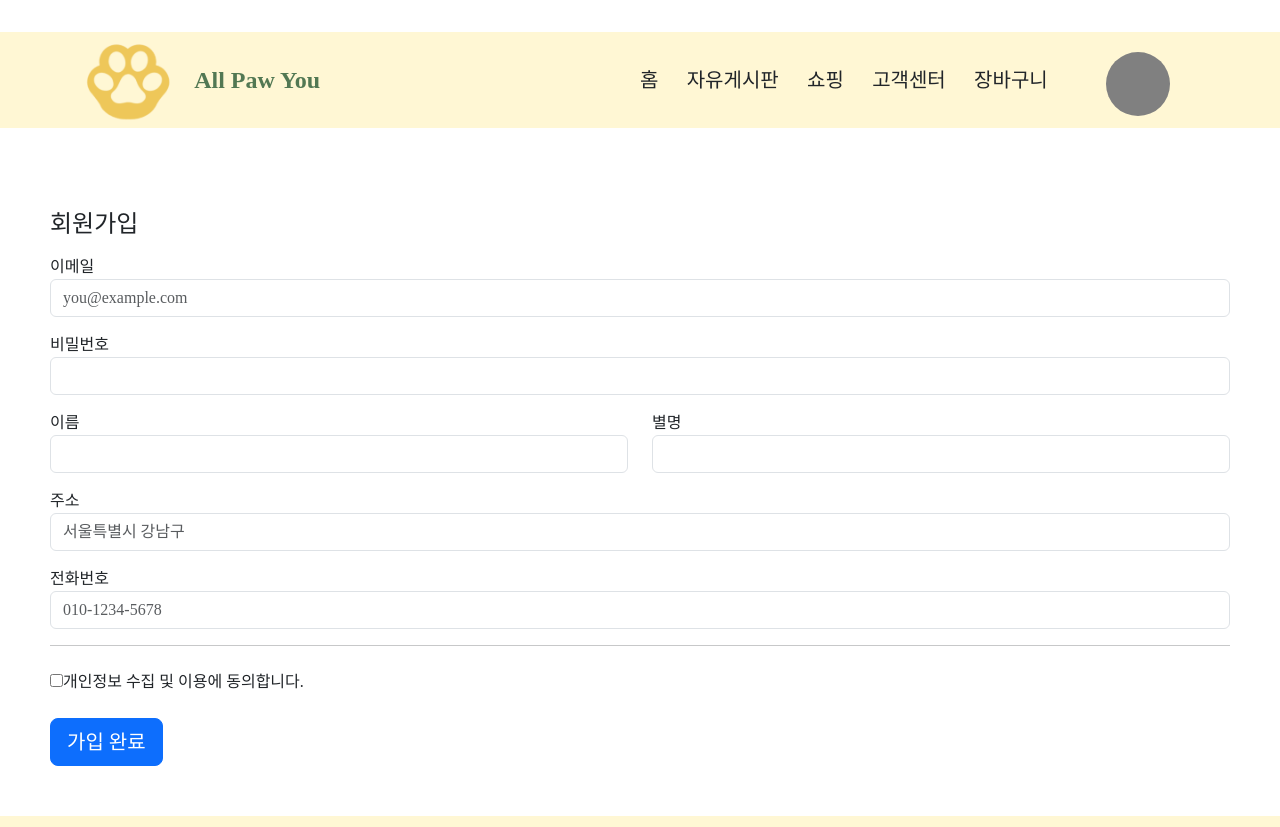
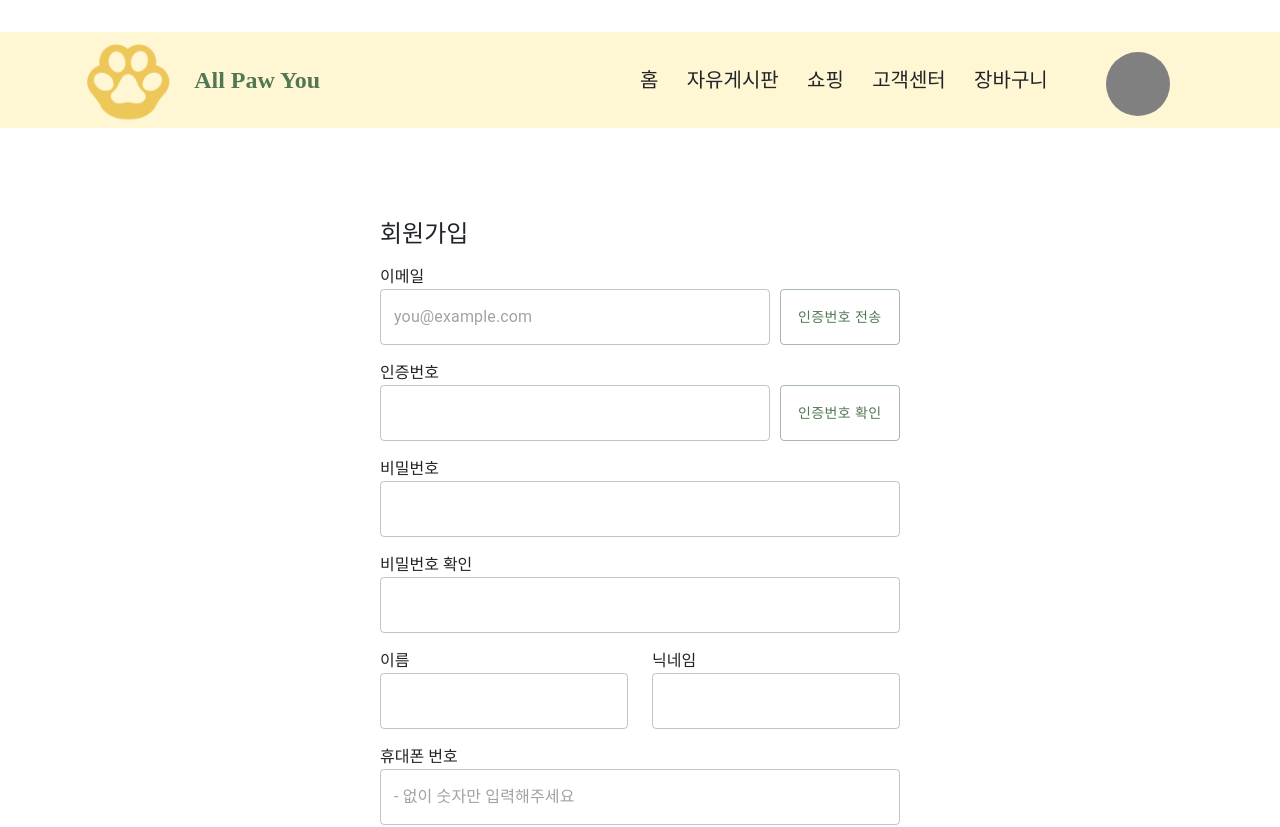
Before and after one commit to j2sunn/AllPawYou_FrontEnd, a React (Vite) app: page /signup in a window 1280 px wide. Shown: the top 827 px of the page. Built offline with nearby package versions, Linux system fonts and the light colour scheme; a web font is replaced by a local one.

Commit message:
241028 회원가입, 이메일찾기, 이메일찾기 결과 페이지 작업

```diff
--- a/src/Router.jsx
+++ b/src/Router.jsx
@@ -2,7 +2,7 @@ import { BrowserRouter, Routes, Route } from "react-router-dom";
 
 import MainPage from "./routes/MainPage";
 import MemberList from "./routes/MemberList";
-import MemberSignUp from "./components/member/MemberSignUp";
+import SignUp from "./routes/SignUp";
 import MyPage from "./routes/MyPage";
 import NotFound from "./routes/NotFound";
 import Login from "./routes/Login";
@@ -19,7 +19,7 @@ const Router = () => {
           {/* // http://localhost:3000/admin/memberList */}
           <Route path="/admin/memberList" element={<MemberList />} />
           {/* // http://localhost:3000/signup */}
-          <Route path="/signup" element={<MemberSignUp />} />
+          <Route path="/signup" element={<SignUp />} />
           <Route path="/login" element={<Login />} />
           <Route path="/findEmail" element={<FindEmail/>}  />
           <Route path="/findEmailResult" element={<FindEmailResult/>} />
--- a/src/routes/FindEmail.jsx
+++ b/src/routes/FindEmail.jsx
@@ -2,14 +2,27 @@ import { Button, TextField } from "@mui/material";
 import HeaderComponent from "../components/common/HeaderComponent";
 import FooterComponent from "../components/common/FooterComponent";
 import styled from "styled-components";
-const FindEmailContainer = styled.div`
-padding-top:100px;
-height: 700px;
+const Container = styled.div`
+padding: 70px;
+margin:auto;
+position:relative;
+width:45%;
 `;
 
 const Content = styled.div`
     padding-bottom:20px;
-    padding-left:40%;
+`;
+
+const ButtonAdd = styled(Button)`
+left: 10px;
+width: 23%;
+height:56px;
+`;
+
+const ButtonContainer = styled.div`
+  display: flex;
+  justify-content: center;
+  margin-top: 16px;
 `;
 
 
@@ -17,18 +30,22 @@ const FindEmail = () => {
     return (
         <>
             <HeaderComponent />
-            <FindEmailContainer>
+            <Container>
+
                 <Content>
-                    <h3>이메일 찾기</h3>
-                    <TextField label="이름" variant="outlined" placeholder="이름을 입력해주세요" sx={{ width: '250px', marginBottom: "16px" }} /><br />
+                    <h4 style={{marginBottom:'25px'}}>이메일 찾기</h4>
+                    <TextField label="이름" variant="outlined" placeholder="이름을 입력해주세요" sx={{ width:"100%", marginBottom: "16px" }} /><br />
                     <TextField label="휴대폰 번호" variant="outlined" placeholder="- 없이 숫자만 입력해주세요"
-                        sx={{ width: '250px', marginBottom: "16px" }} />
-                    <Button variant="outlined" sx={{ height: '56px' }}>인증번호 전송</Button><br />
-                    <TextField label="인증번호" variant="outlined" placeholder="인증번호를 입력해주세요" sx={{ width: '250px', marginBottom: "16px" }} />
-                    <Button variant="outlined" sx={{ height: '56px' }}>인증번호 확인</Button><br />
-                    <Button variant="contained">이메일 찾기</Button>
+                        sx={{  width:"75%", marginBottom: "16px" }} />
+                    <ButtonAdd variant="outlined" sx={{ height: '56px' }}>인증번호 전송</ButtonAdd><br />
+                    <TextField label="인증번호" variant="outlined" placeholder="인증번호를 입력해주세요" sx={{  width:"75%", marginBottom: "16px" }} />
+                    <ButtonAdd variant="outlined" sx={{ height: '56px' }}>인증번호 확인</ButtonAdd><br />
+                    <ButtonContainer>
+                    <Button variant="contained" sx={{width:'200px'}}>이메일 찾기</Button>
+                    </ButtonContainer>
                 </Content>
-            </FindEmailContainer>
+
+            </Container>
             <FooterComponent />
         </>
     );
--- a/src/routes/FindEmailResult.jsx
+++ b/src/routes/FindEmailResult.jsx
@@ -4,9 +4,11 @@ import FooterComponent from "../components/common/FooterComponent";
 import styled from "styled-components";
 
 const Content = styled.div`
-    padding-bottom:20px;
+    padding:70px;
     text-align: center;
 `;
+
+
 
 
 const FindEmail = () => {
@@ -15,13 +17,13 @@ const FindEmail = () => {
             <HeaderComponent />
 
             <Content>
-            <h3>이메일 찾기 결과</h3>
+            <h4>이메일 찾기 결과</h4>
                 <div>
                     고객님의 이메일은
                    <div></div> 입니다
                    <div>
                    <Button variant="outlined">비밀번호 찾기</Button>
-                   <Button variant="contained">로그인</Button>
+                   <a href="/login"><Button variant="contained">로그인</Button></a>
                    </div>
                 </div>
             </Content>
--- a/src/components/member/MemberSignUp.jsx
+++ b/src/routes/SignUp.jsx
@@ -1,27 +1,48 @@
-import "bootstrap/dist/css/bootstrap.min.css";
+// import "bootstrap/dist/css/bootstrap.min.css";
 import { useState } from "react";
 import { useNavigate } from "react-router-dom";
-import { createMember } from "../../service/MemberService";
-import HeaderComponent from "../common/HeaderComponent";
-import FooterComponent from "../common/FooterComponent";
+import { createMember } from "../service/MemberService";
+import HeaderComponent from "../components/common/HeaderComponent";
+import FooterComponent from "../components/common/FooterComponent";
+import { Button, TextField } from "@mui/material";
 
 import styled from "styled-components";
 
-const MemberSignUp = () => {
+const Container = styled.div`
+padding: 60px;
+margin:auto;
+position:relative;
+width:50%;
+`;
+
+const ButtonOverlay = styled(Button)`
+left: 10px;
+width: 23%;
+height:56px;
+`;
+
+const ButtonContainer = styled.div`
+  display: flex;
+  justify-content: center;
+  margin-top: 50px;
+`;
+
+
+const SignUp = () => {
   const [m_email, setM_email] = useState("");
   const [m_name, setM_name] = useState("");
   const [m_pwd, setM_pwd] = useState("");
+  const [m_pwd_chk, setM_pwd_chk] = useState("");
   const [m_nick, setM_nick] = useState("");
   const [m_phone, setM_phone] = useState("");
-  const [m_address, setM_address] = useState("");
 
   const [errors, setErrors] = useState({
     m_email: "",
     m_name: "",
     m_pwd: "",
+    m_pwd_chk:"",
     m_nick: "",
     m_phone: "",
-    m_address: "",
   });
 
   const navigator = useNavigate();
@@ -30,7 +51,7 @@ const MemberSignUp = () => {
     e.preventDefault();
 
     if (validateForm()) {
-      const member = { m_email, m_name, m_pwd, m_nick, m_phone, m_address };
+      const member = { m_email, m_name, m_pwd, m_nick, m_phone };
       console.log(member);
 
       createMember(member)
@@ -82,20 +103,16 @@ const MemberSignUp = () => {
       errorsCopy.m_phone = "";
     }
 
-    if (!m_address.trim()) {
-      errorsCopy.m_address = "Address is required";
+    if (!m_pwd_chk.trim()) {
+      errorsCopy.m_pwd_chk = "Password check is required";
       valid = false;
     } else {
-      errorsCopy.m_address = "";
+      errorsCopy.m_pwd_chk = "";
     }
 
     setErrors(errorsCopy);
     return valid;
   }
-
-  const Container = styled.div`
- padding: 50px;
-  `;
 
   return (
     <>
@@ -106,8 +123,8 @@ const MemberSignUp = () => {
             <h4 className="mb-3">회원가입</h4>
             <form className="validation-form" onSubmit={saveMember}>
               <div className="mb-3">
-                <label htmlFor="email">이메일</label>
-                <input
+                <label htmlFor="email">이메일</label><br/>
+                <TextField
                   type="email"
                   id="email"
                   placeholder="you@example.com"
@@ -115,13 +132,27 @@ const MemberSignUp = () => {
                   className={`form-control ${errors.m_email ? "is-invalid" : ""}`}
                   onChange={(e) => setM_email(e.target.value)}
                   required
+                  sx={{width:"75%"}}
                 />
+                 <ButtonOverlay variant="outlined">인증번호 전송</ButtonOverlay>
+                <div className="invalid-feedback">{errors.m_email}</div>
+
+              </div>
+              <div className="mb-3">
+                <label htmlFor="validateNumber">인증번호</label><br/>
+                <TextField
+                  id="validateNumber"
+                  className={`form-control ${errors.m_email ? "is-invalid" : ""}`}
+                  required
+                  sx={{width:"75%"}}
+                />
+                <ButtonOverlay variant="outlined">인증번호 확인</ButtonOverlay>
                 <div className="invalid-feedback">{errors.m_email}</div>
               </div>
 
               <div className="mb-3">
                 <label htmlFor="pwd">비밀번호</label>
-                <input
+                <TextField
                   type="password"
                   id="pwd"
                   value={m_pwd}
@@ -132,11 +163,23 @@ const MemberSignUp = () => {
                 <div className="invalid-feedback">{errors.m_pwd}</div>
               </div>
 
+              <div className="mb-3">
+                <label htmlFor="pwd">비밀번호 확인</label>
+                <TextField
+                  type="password"
+                  id="pwd"
+                  value={m_pwd_chk}
+                  className={`form-control ${errors.m_pwd_chk ? "is-invalid" : ""}`}
+                  onChange={(e) => setM_pwd_chk(e.target.value)}
+                  required
+                />
+                <div className="invalid-feedback">{errors.m_pwd_chk}</div>
+              </div>
+
               <div className="row">
                 <div className="col-md-6 mb-3">
                   <label htmlFor="name">이름</label>
-                  <input
-                    type="text"
+                  <TextField
                     id="name"
                     value={m_name}
                     className={`form-control ${errors.m_name ? "is-invalid" : ""}`}
@@ -146,9 +189,8 @@ const MemberSignUp = () => {
                   <div className="invalid-feedback">{errors.m_name}</div>
                 </div>
                 <div className="col-md-6 mb-3">
-                  <label htmlFor="nickname">별명</label>
-                  <input
-                    type="text"
+                  <label htmlFor="nickname">닉네임</label>
+                  <TextField
                     id="nickname"
                     value={m_nick}
                     className={`form-control ${errors.m_nick ? "is-invalid" : ""}`}
@@ -160,25 +202,10 @@ const MemberSignUp = () => {
               </div>
 
               <div className="mb-3">
-                <label htmlFor="address">주소</label>
-                <input
-                  type="text"
-                  id="address"
-                  placeholder="서울특별시 강남구"
-                  value={m_address}
-                  className={`form-control ${errors.m_address ? "is-invalid" : ""}`}
-                  onChange={(e) => setM_address(e.target.value)}
-                  required
-                />
-                <div className="invalid-feedback">{errors.m_address}</div>
-              </div>
-
-              <div className="mb-3">
-                <label htmlFor="phone">전화번호</label>
-                <input
-                  type="text"
+                <label htmlFor="phone">휴대폰 번호</label>
+                <TextField
                   id="phone"
-                  placeholder="010-1234-5678"
+                  placeholder="- 없이 숫자만 입력해주세요"
                   value={m_phone}
                   className={`form-control ${errors.m_phone ? "is-invalid" : ""}`}
                   onChange={(e) => setM_phone(e.target.value)}
@@ -195,9 +222,11 @@ const MemberSignUp = () => {
                 </label>
               </div>
               <div className="mb-4"></div>
-              <button className="btn btn-primary btn-lg btn-block" type="submit">
-                가입 완료
-              </button>
+              <ButtonContainer>
+              <Button variant="contained" type="submit">
+                회원 가입
+              </Button>
+              </ButtonContainer>
             </form>
           </div>
         </div>
@@ -207,4 +236,4 @@ const MemberSignUp = () => {
   );
 };
 
-export default MemberSignUp;
+export default SignUp;
```
